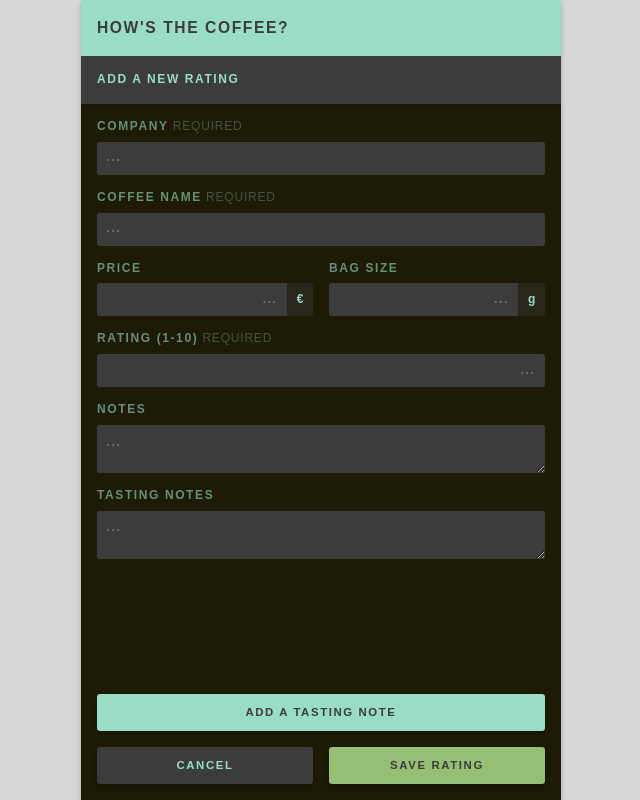
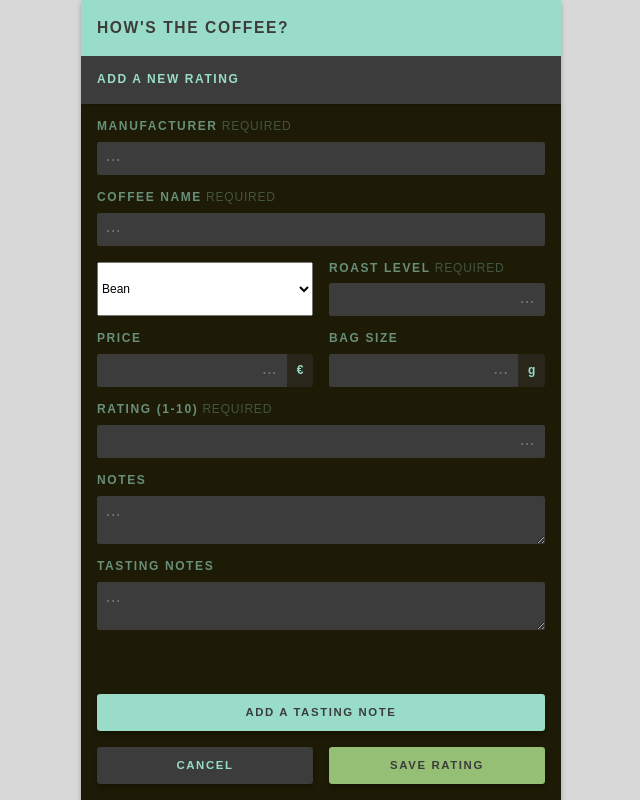
Before and after one commit to marinp1/coffee-rating-app, a React (Create React App) app: page /ratings/new in a window 1280 px wide. Shown: the whole page, without its empty margins (319-959 px from the left). Built offline with nearby package versions, Linux system fonts and the light colour scheme.

Commit message:
Add options

```diff
--- a/src/features/Ratings/NewRating/NewRating.module.scss
+++ b/src/features/Ratings/NewRating/NewRating.module.scss
@@ -2,7 +2,7 @@
   margin-top: 1rem;
   margin-bottom: 1rem;
   display: grid;
-  grid-template-rows: auto auto auto auto auto 1fr auto auto;
+  grid-template-rows: auto auto auto auto auto auto 1fr auto auto;
   grid-template-columns: 1fr 1fr;
   flex-grow: 1;
   box-sizing: border-box;
@@ -10,6 +10,7 @@
   grid-template-areas:
     'company company'
     'name name'
+    'ground-type roast-level'
     'price size'
     'rating rating'
     'notes notes'
--- a/src/features/Ratings/NewRating/index.tsx
+++ b/src/features/Ratings/NewRating/index.tsx
@@ -7,6 +7,47 @@ import {Input, TextArea} from '../../../components/Input';
 import {SubHeader} from '../../../components/SubHeader';
 
 import styles from './NewRating.module.scss';
+
+import {Rating, GroundType} from '../../../types';
+
+interface RatingForm {
+  manufacturer: string;
+  'coffee-name': string;
+  'ground-type': typeof GroundType;
+  'roast-level': string;
+  price: string;
+  'bag-size': string;
+  rating: string;
+  notes: string;
+  'tasting-notes': string;
+}
+
+const mapFormToRating = (formData: FormData): Rating => {
+  const asPairs = [...formData].reduce(
+    (prev, [key, val]) => ({
+      ...prev,
+      [key]: val || '',
+    }),
+    {}
+  ) as RatingForm;
+
+  return {
+    manufacturer: asPairs['manufacturer'],
+    coffeeName: asPairs['coffee-name'],
+    groundType: asPairs['ground-type'],
+    roastLevel: Number(asPairs['roast-level'] || '-1'),
+    price:
+      Number(
+        (
+          (100 * Number(asPairs['price'] || '0')) /
+          Number(asPairs['bag-size'] || '1')
+        ).toFixed(2)
+      ) * 100,
+    rating: Number(asPairs['rating'] || '-1'),
+    notes: asPairs['notes'],
+    tastingNotes: asPairs['tasting-notes'].split(' '),
+  };
+};
 
 const NewRating: React.FC<{}> = () => {
   const ratingForm = React.useRef<HTMLFormElement>(null);
@@ -29,20 +70,24 @@ const NewRating: React.FC<{}> = () => {
         className={styles['new-rating']}
         onChange={checkFormValidity}
         onSubmit={e => {
+          setSaving(true);
           e.preventDefault();
           if (ratingForm.current) {
             ratingForm.current.reportValidity();
           }
-          if (!isFormValid) {
+          if (!isFormValid || !ratingForm.current) {
+            setSaving(false);
             return;
           }
+          console.log(mapFormToRating(new FormData(ratingForm.current)));
+          window.setTimeout(() => setSaving(false), 300);
         }}
       >
         <Input
           disabled={saving}
-          label="Company"
+          label="Manufacturer"
           type="text"
-          name="company-name"
+          name="manufacturer"
           required={true}
           minLength={2}
           groupStyles={{gridArea: 'company'}}
@@ -55,6 +100,25 @@ const NewRating: React.FC<{}> = () => {
           minLength={2}
           required={true}
           groupStyles={{gridArea: 'name'}}
+        />
+        <select
+          name="ground-type"
+          required={true}
+          style={{gridArea: 'ground-type'}}
+        >
+          <option value={GroundType.bean}>Bean</option>
+          <option value={GroundType.ground}>Ground</option>
+        </select>
+        <Input
+          label="Roast level"
+          type="number"
+          name="roast-level"
+          required={true}
+          min={1}
+          max={7}
+          step={1}
+          pattern="\d+"
+          groupStyles={{gridArea: 'roast-level'}}
         />
         <Input
           label="Price"
@@ -95,7 +159,7 @@ const NewRating: React.FC<{}> = () => {
         />
         <TextArea
           disabled={saving}
-          name="taste-notes"
+          name="tasting-notes"
           label="Tasting notes"
           groupStyles={{gridArea: 'taste-notes'}}
         />
--- /dev/null
+++ b/src/types/Ratings.ts
@@ -0,0 +1,15 @@
+export enum GroundType {
+  'bean' = 'bean',
+  'ground' = 'ground',
+}
+
+export interface Rating {
+  manufacturer: string;
+  coffeeName: string;
+  groundType: typeof GroundType;
+  roastLevel: number; // 1-7
+  price: number; // cents per 100g
+  rating: number; // 0-10
+  notes: string;
+  tastingNotes: string[];
+}
--- /dev/null
+++ b/src/types/index.ts
@@ -0,0 +1 @@
+export * from './Ratings';
--- a/tsconfig.json
+++ b/tsconfig.json
@@ -10,6 +10,7 @@
     "allowJs": true,
     "skipLibCheck": true,
     "esModuleInterop": true,
+    "downlevelIteration": true,
     "allowSyntheticDefaultImports": true,
     "strict": true,
     "forceConsistentCasingInFileNames": true,
```
